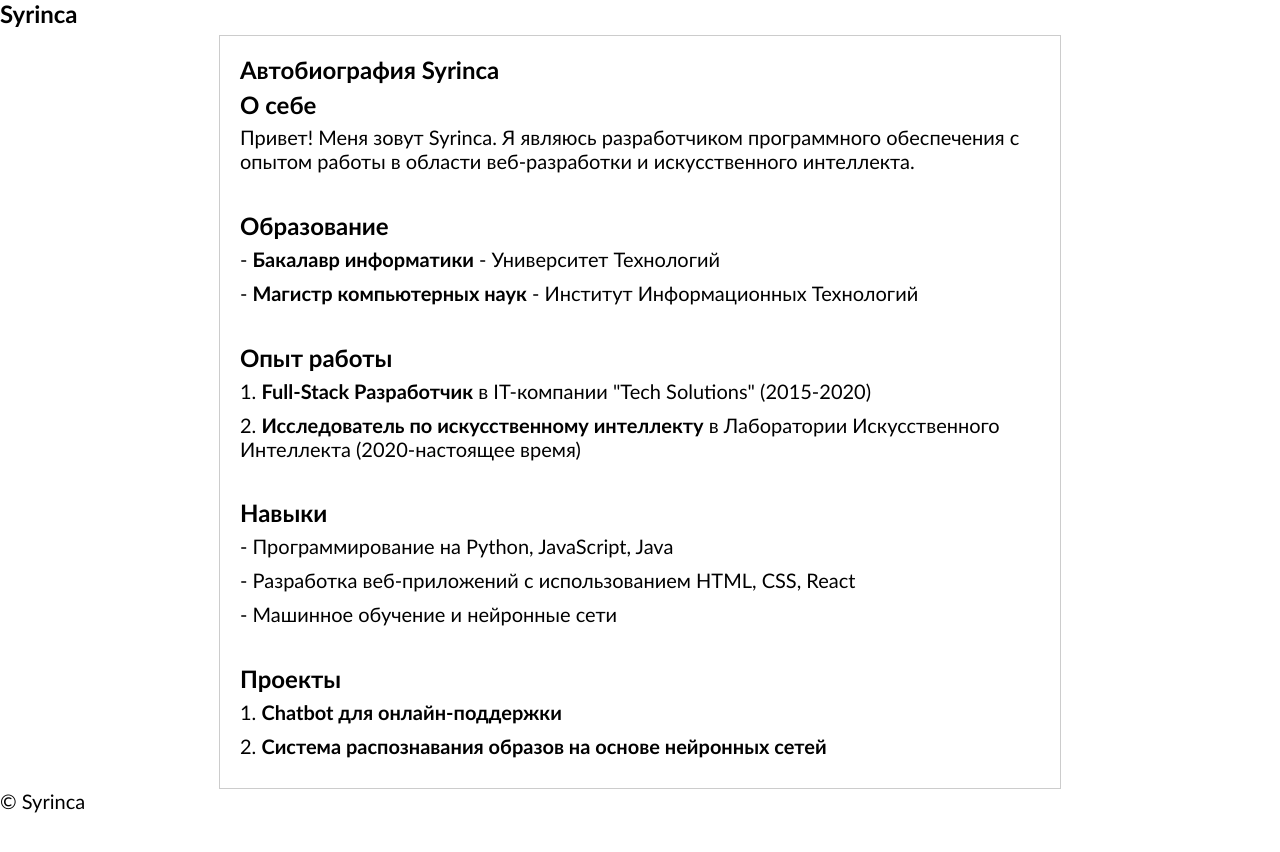
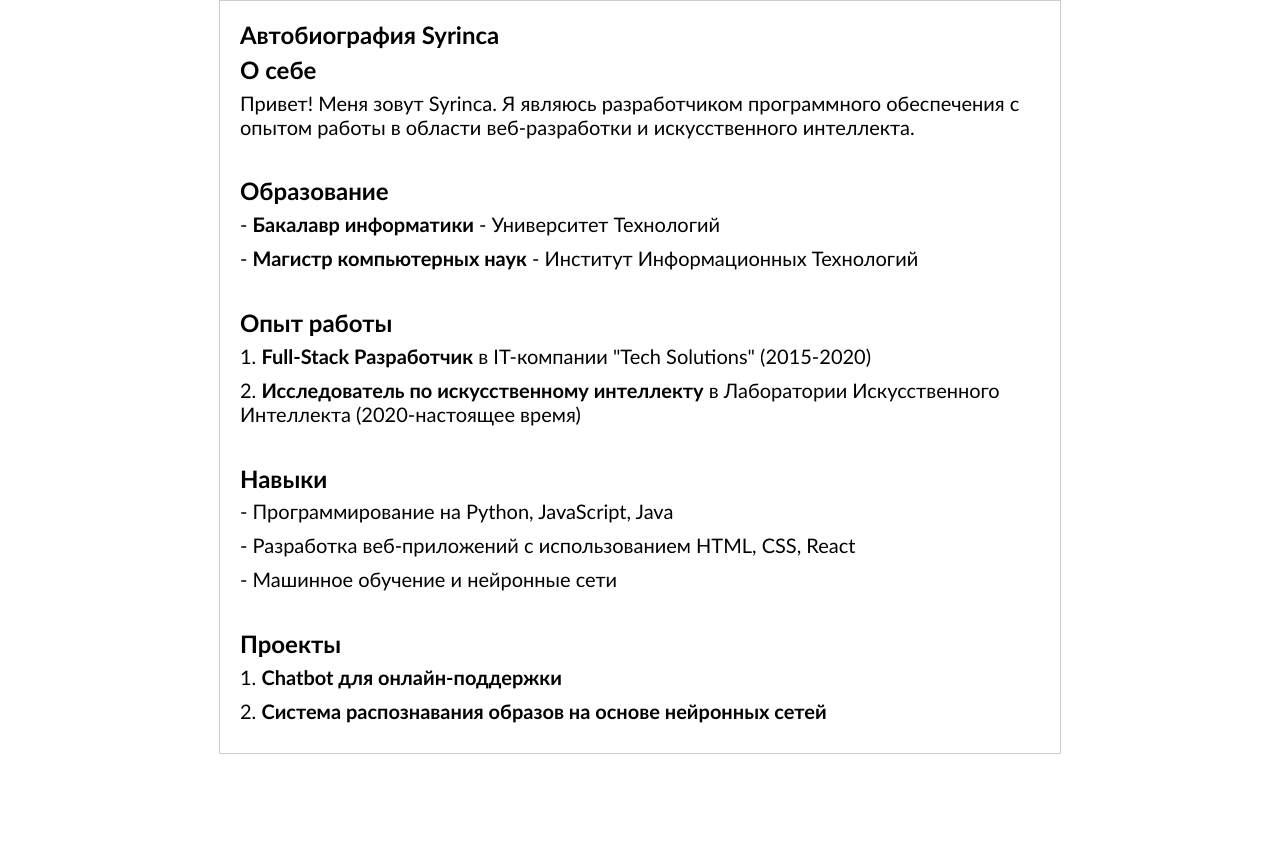
Before and after one commit to Syrinca/Syrinca.github.io, a Jekyll site: the page built from index.md, in a window 1280 px wide. Shown: the top 852 px of the page. Built offline with Jekyll 4.4.1, drawn with Linux system fonts in a browser that asks for light colours.

Commit message:
Update article.html

```diff
--- a/_layouts/article.html
+++ b/_layouts/article.html
@@ -1,17 +1,6 @@
 ---
 layout: default
 ---
-<header>
-  <h1>{{ page.title }}</h1>
-  {% if page.subtitle %}
-  <h2>{{ page.subtitle }}</h2>
-  {% endif %}
-</header>
-
 <main>
   {{ content }}
 </main>
-
-<footer>
-  <p>&copy; Syrinca</p>
-</footer>
```
